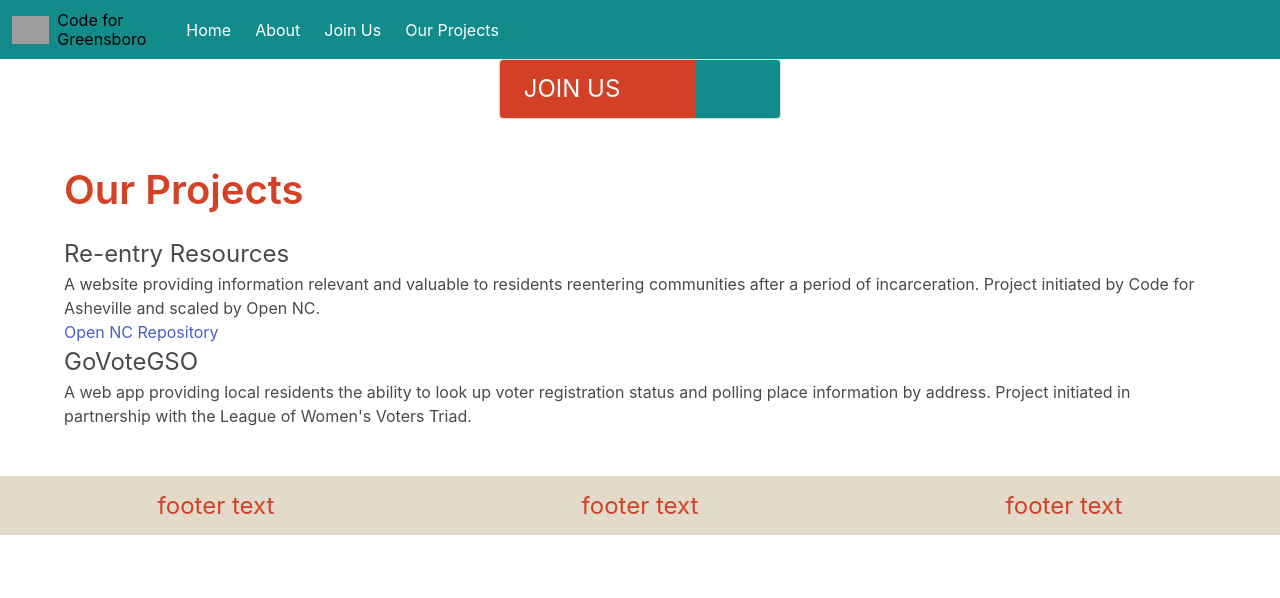
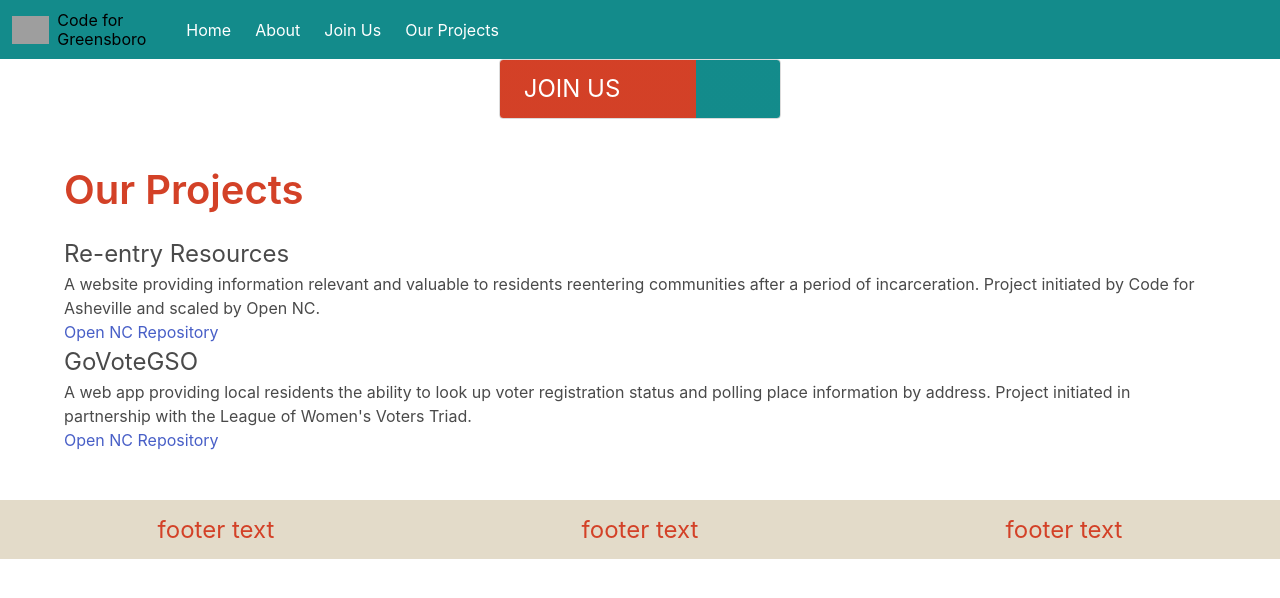
Before and after one commit to codeforgso/codeforgso.github.io, a Next.js app: page /projects in a window 1280 px wide. Shown: the top 598 px of the page. Built offline with nearby package versions, Linux system fonts and the light colour scheme; grey boxes are pictures that could not be loaded.

Commit message:
Add GoVoteGSO url

```diff
--- a/pages/projects.js
+++ b/pages/projects.js
@@ -27,6 +27,13 @@ const Projects = () => (
                 Project initiated in partnership with the League of Women's
                 Voters Triad.{' '}
             </div>
+            <div>
+                {' '}
+                <a href="https://govotegso.org/">
+                    {' '}
+                    Open NC Repository{' '}
+                </a>
+            </div>
         </div>
     </Page>
 )
```
